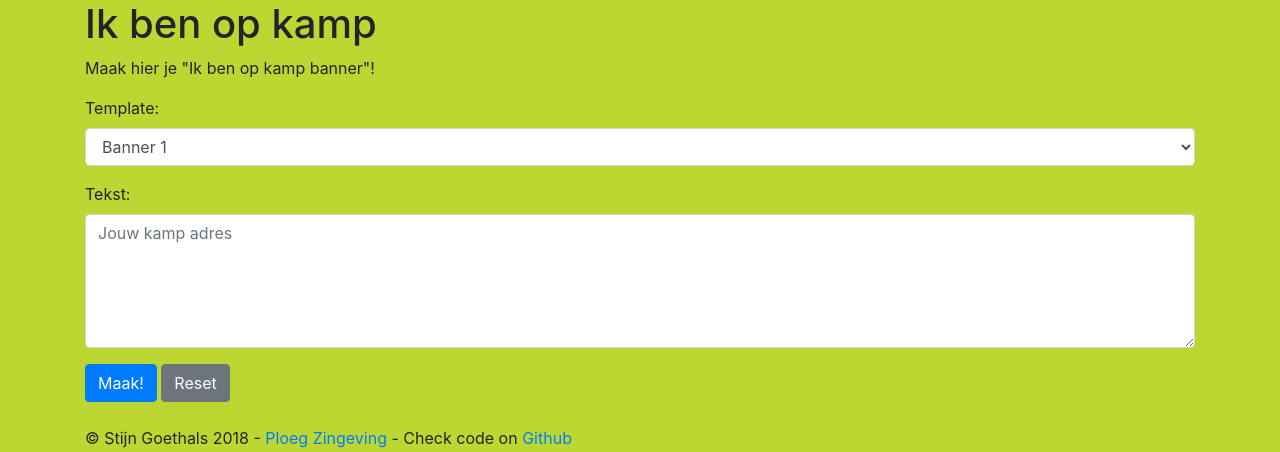
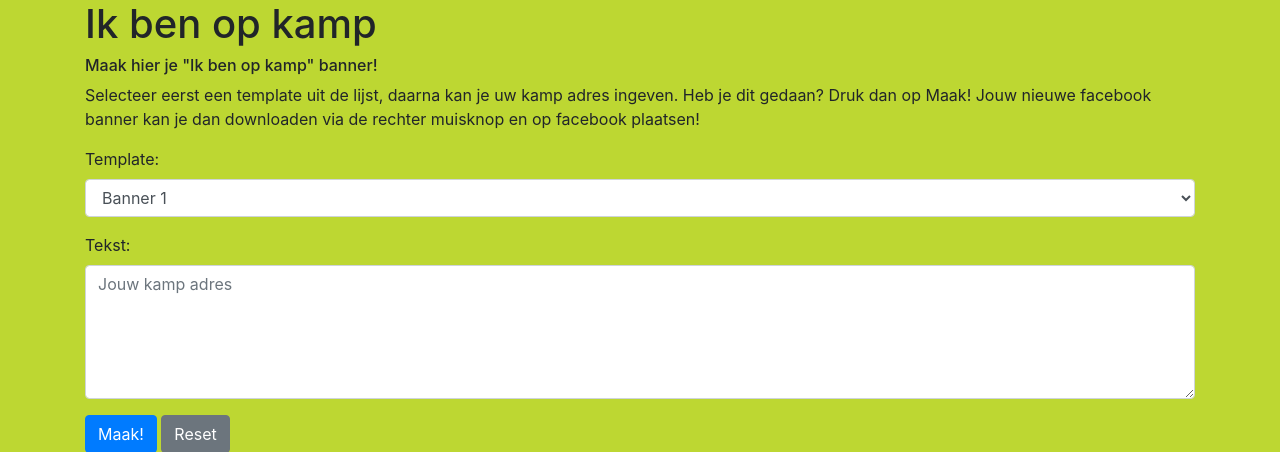
Before and after one commit to icecoldfire/opkamp, a Flask app: page / in a window 1280 px wide. Shown: the top 452 px of the page. Run offline with Flask 2, Linux system fonts and the light colour scheme; some libraries are stand-ins or nearby versions.

Commit message:
add text

```diff
--- a/index.html
+++ b/index.html
@@ -12,7 +12,8 @@ body {
 </head>
 <body class="container">
 	<h1>Ik ben op kamp</h1>
-	<p>Maak hier je "Ik ben op kamp banner"!</p>
+	<h6>Maak hier je "Ik ben op kamp" banner!</h6>
+	<p>	Selecteer eerst een template uit de lijst, daarna kan je uw kamp adres ingeven. Heb je dit gedaan? Druk dan op Maak! Jouw nieuwe facebook banner kan je dan downloaden via de rechter muisknop en op facebook plaatsen!</p>
 	<form action="/cgi-bin/web.cgi" method="get">
 		<div class="form-group">
 			<label>Template:</label>
--- a/templates/index.html
+++ b/templates/index.html
@@ -12,7 +12,8 @@ body {
 </head>
 <body class="container">
 	<h1>Ik ben op kamp</h1>
-	<p>Maak hier je "Ik ben op kamp banner"!</p>
+	<h6>Maak hier je "Ik ben op kamp" banner!</h6>
+	<p>	Selecteer eerst een template uit de lijst, daarna kan je uw kamp adres ingeven. Heb je dit gedaan? Druk dan op Maak! Jouw nieuwe facebook banner kan je dan downloaden via de rechter muisknop en op facebook plaatsen!</p>
 	<form action="/generate" method="POST">
 		<div class="form-group">
 			<label>Template:</label>
```
